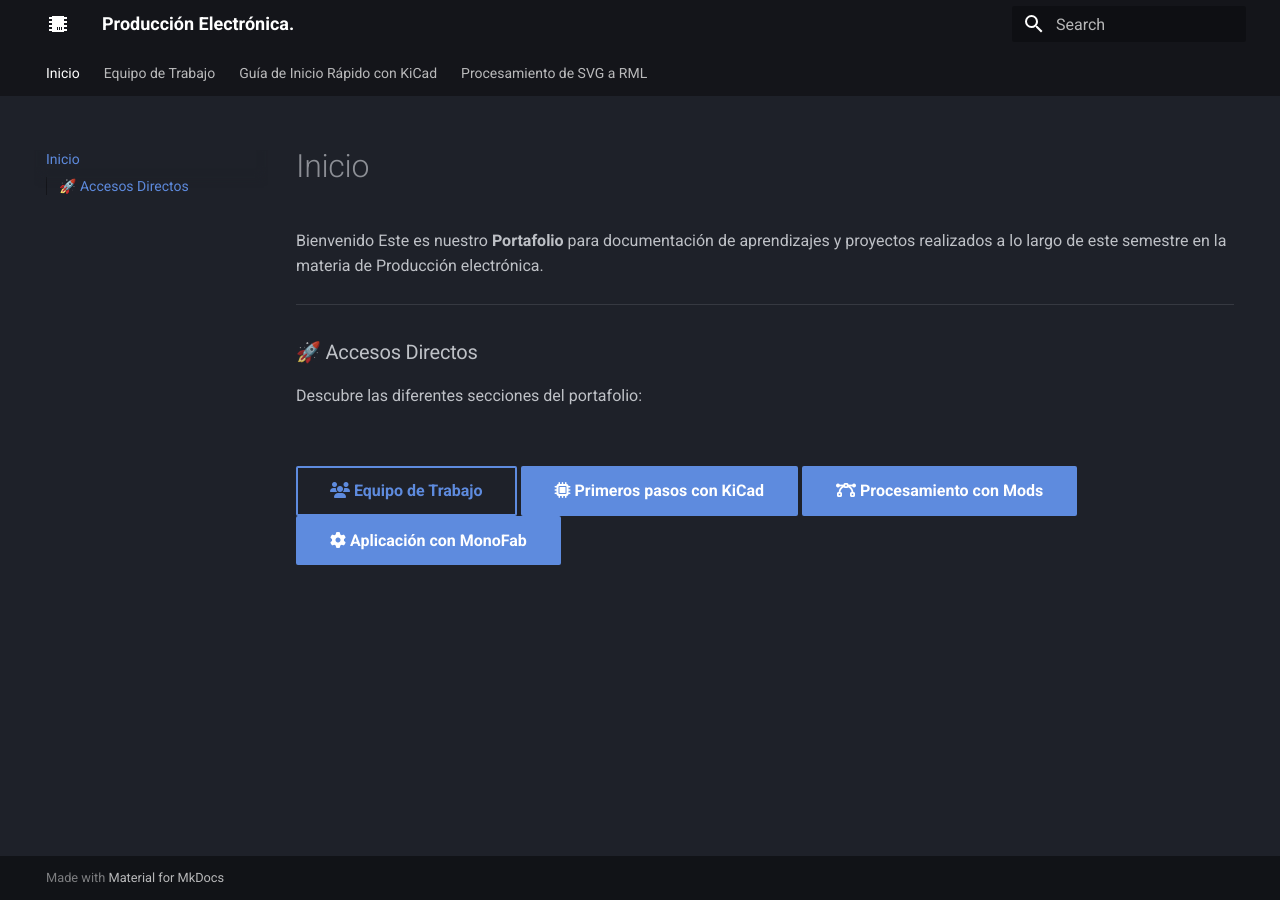
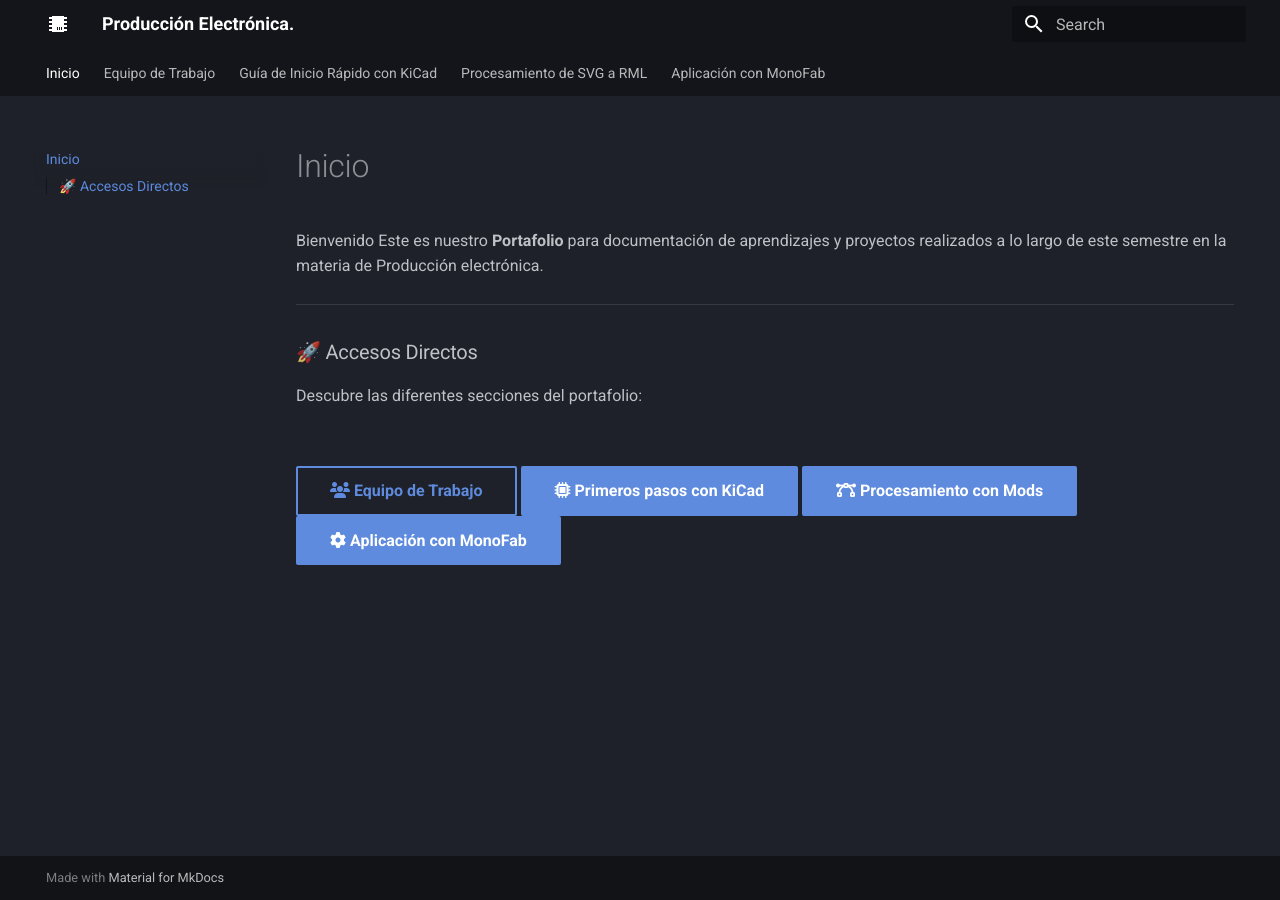
Before and after one commit to Joy-2307/Producci-n-Electr-nica-JIGR, an MkDocs documentation site: the page built from docs/index.md, in a window 1280 px wide. Built offline with MkDocs 1.6.1 and Material for MkDocs 9.7.7, drawn with Linux system fonts in a browser that asks for light colours.

Commit message:
Update mkdocs.yml

```diff
--- a/mkdocs.yml
+++ b/mkdocs.yml
@@ -49,3 +49,4 @@
   - Equipo de Trabajo: Equipo de trabajo.md
   - Guía de Inicio Rápido con KiCad: Primeros pasos Kicad.md
   - Procesamiento de SVG a RML: Mods CE.md
+  - Aplicación con MonoFab: Roland MonoFab.md
```
